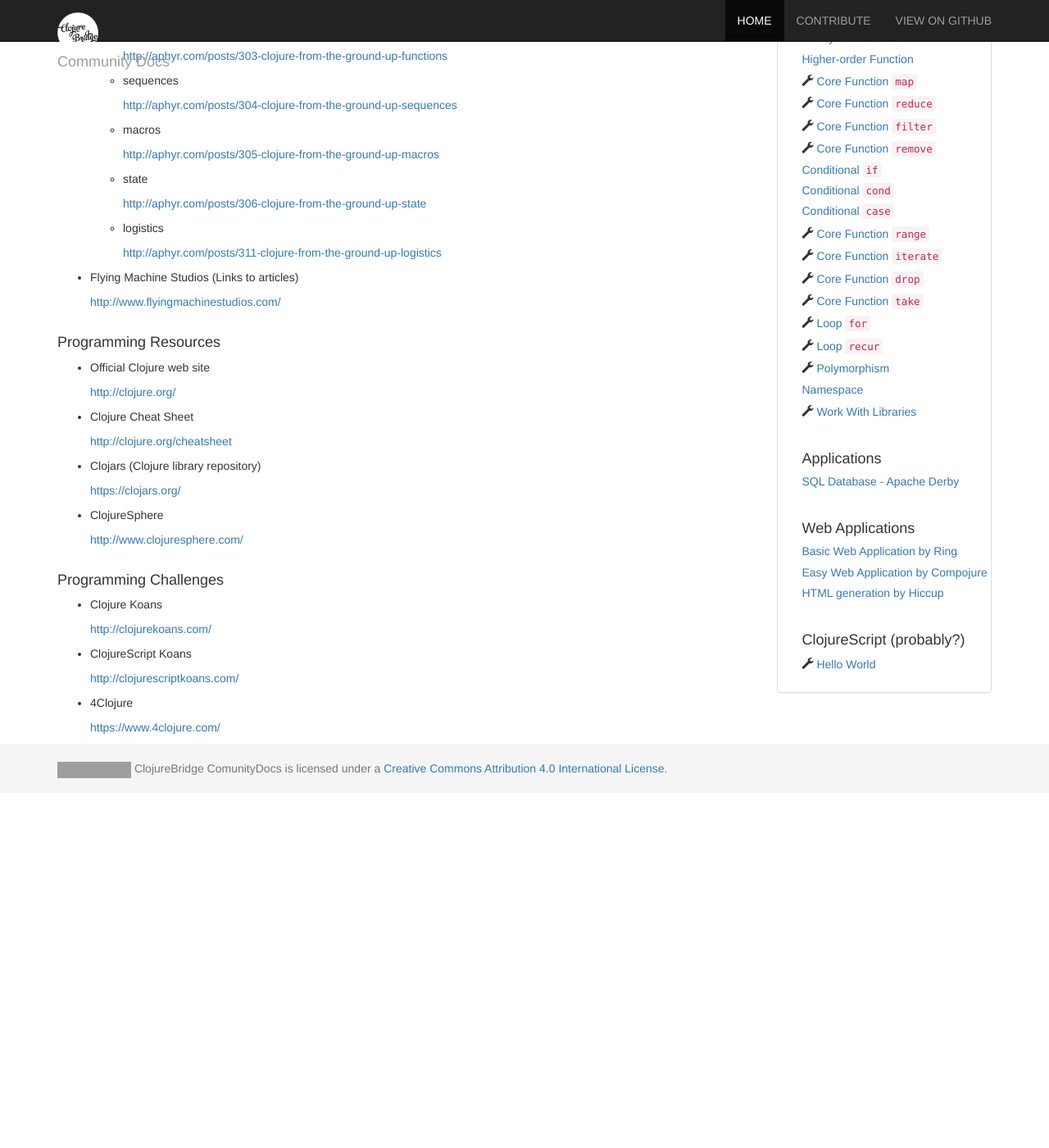
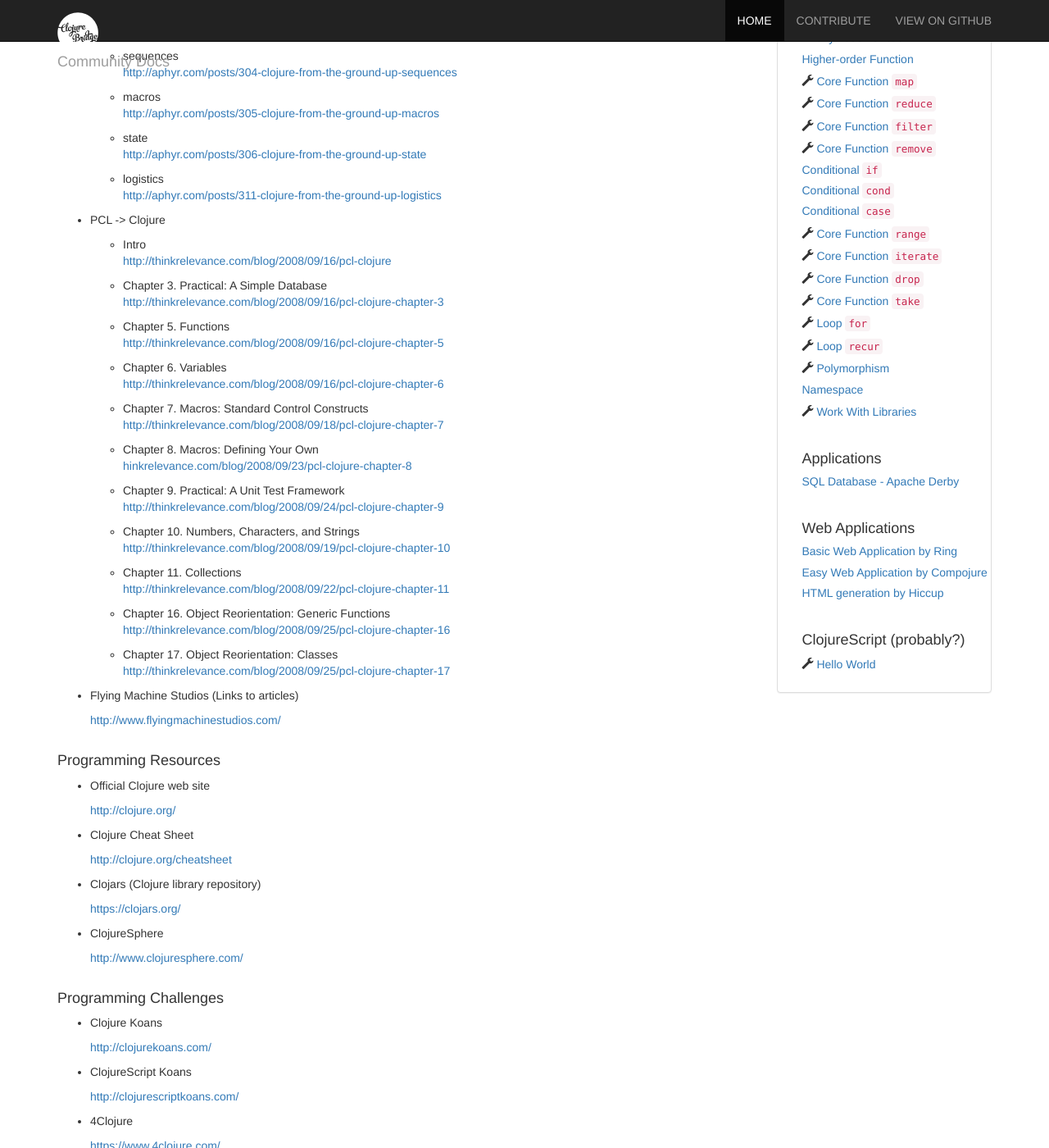
Before and after one commit to ClojureBridge/community-docs, a Jekyll site: the page built from docs/getting-started/resources.md, in a window 1280 px wide and 1400 px high, scrolled down 618 px. Shown: the whole window at 82% size. Built offline with Jekyll 4.4.1, drawn with Linux system fonts in a browser that asks for light colours; nearby versions of some CDN libraries; before the commit the page ends 1587 px from its top, so only the background shows below that; grey boxes are pictures that could not be loaded.

Commit message:
Adds more resources

```diff
--- a/docs/getting-started/resources.md
+++ b/docs/getting-started/resources.md
@@ -22,33 +22,61 @@
 
 - Clojure from the ground up
 
-  - welcome
-
+  - welcome<br/>
       [http://aphyr.com/posts/301-clojure-from-the-ground-up-first-principles](http://aphyr.com/posts/301-clojure-from-the-ground-up-first-principles)
 
-  - basic types
-
+  - basic types<br/>
       [http://aphyr.com/posts/302-clojure-from-the-ground-up-basic-types](http://aphyr.com/posts/302-clojure-from-the-ground-up-basic-types)
 
-  - functions
-
+  - functions<br/>
       [http://aphyr.com/posts/303-clojure-from-the-ground-up-functions](http://aphyr.com/posts/303-clojure-from-the-ground-up-functions)
 
-  - sequences
-
+  - sequences<br/>
       [http://aphyr.com/posts/304-clojure-from-the-ground-up-sequences](http://aphyr.com/posts/304-clojure-from-the-ground-up-sequences)
 
-  - macros
-
+  - macros<br/>
      [http://aphyr.com/posts/305-clojure-from-the-ground-up-macros](http://aphyr.com/posts/305-clojure-from-the-ground-up-macros)
 
-  - state
-
+  - state<br/>
       [http://aphyr.com/posts/306-clojure-from-the-ground-up-state](http://aphyr.com/posts/306-clojure-from-the-ground-up-state)
 
-  - logistics
+  - logistics<br/>
+      [http://aphyr.com/posts/311-clojure-from-the-ground-up-logistics](http://aphyr.com/posts/311-clojure-from-the-ground-up-logistics)
 
-      [http://aphyr.com/posts/311-clojure-from-the-ground-up-logistics](http://aphyr.com/posts/311-clojure-from-the-ground-up-logistics)
+- PCL -> Clojure
+
+  - Intro<br/>
+      [http://thinkrelevance.com/blog/2008/09/16/pcl-clojure](http://thinkrelevance.com/blog/2008/09/16/pcl-clojure)
+
+  - Chapter 3. Practical: A Simple Database<br/>
+      [http://thinkrelevance.com/blog/2008/09/16/pcl-clojure-chapter-3](http://thinkrelevance.com/blog/2008/09/16/pcl-clojure-chapter-3)
+
+  - Chapter 5. Functions<br/>
+      [http://thinkrelevance.com/blog/2008/09/16/pcl-clojure-chapter-5](http://thinkrelevance.com/blog/2008/09/16/pcl-clojure-chapter-5)
+
+  - Chapter 6. Variables<br/>
+      [http://thinkrelevance.com/blog/2008/09/16/pcl-clojure-chapter-6](http://thinkrelevance.com/blog/2008/09/16/pcl-clojure-chapter-6)
+
+  - Chapter 7. Macros: Standard Control Constructs<br/>
+      [http://thinkrelevance.com/blog/2008/09/18/pcl-clojure-chapter-7](http://thinkrelevance.com/blog/2008/09/18/pcl-clojure-chapter-7)
+
+  - Chapter 8. Macros: Defining Your Own<br/>
+      [hinkrelevance.com/blog/2008/09/23/pcl-clojure-chapter-8](hinkrelevance.com/blog/2008/09/23/pcl-clojure-chapter-8)
+
+  - Chapter 9. Practical: A Unit Test Framework<br/>
+      [http://thinkrelevance.com/blog/2008/09/24/pcl-clojure-chapter-9](http://thinkrelevance.com/blog/2008/09/24/pcl-clojure-chapter-9)
+
+  - Chapter 10. Numbers, Characters, and Strings<br/>
+      [http://thinkrelevance.com/blog/2008/09/19/pcl-clojure-chapter-10](http://thinkrelevance.com/blog/2008/09/19/pcl-clojure-chapter-10)
+
+  - Chapter 11. Collections<br/>
+      [http://thinkrelevance.com/blog/2008/09/22/pcl-clojure-chapter-11](http://thinkrelevance.com/blog/2008/09/22/pcl-clojure-chapter-11)
+
+  - Chapter 16. Object Reorientation: Generic Functions<br/>
+      [http://thinkrelevance.com/blog/2008/09/25/pcl-clojure-chapter-16](http://thinkrelevance.com/blog/2008/09/25/pcl-clojure-chapter-16)
+
+  - Chapter 17. Object Reorientation: Classes<br/>
+      [http://thinkrelevance.com/blog/2008/09/25/pcl-clojure-chapter-17](http://thinkrelevance.com/blog/2008/09/25/pcl-clojure-chapter-17)
 
 - Flying Machine Studios (Links to articles)
 
```
